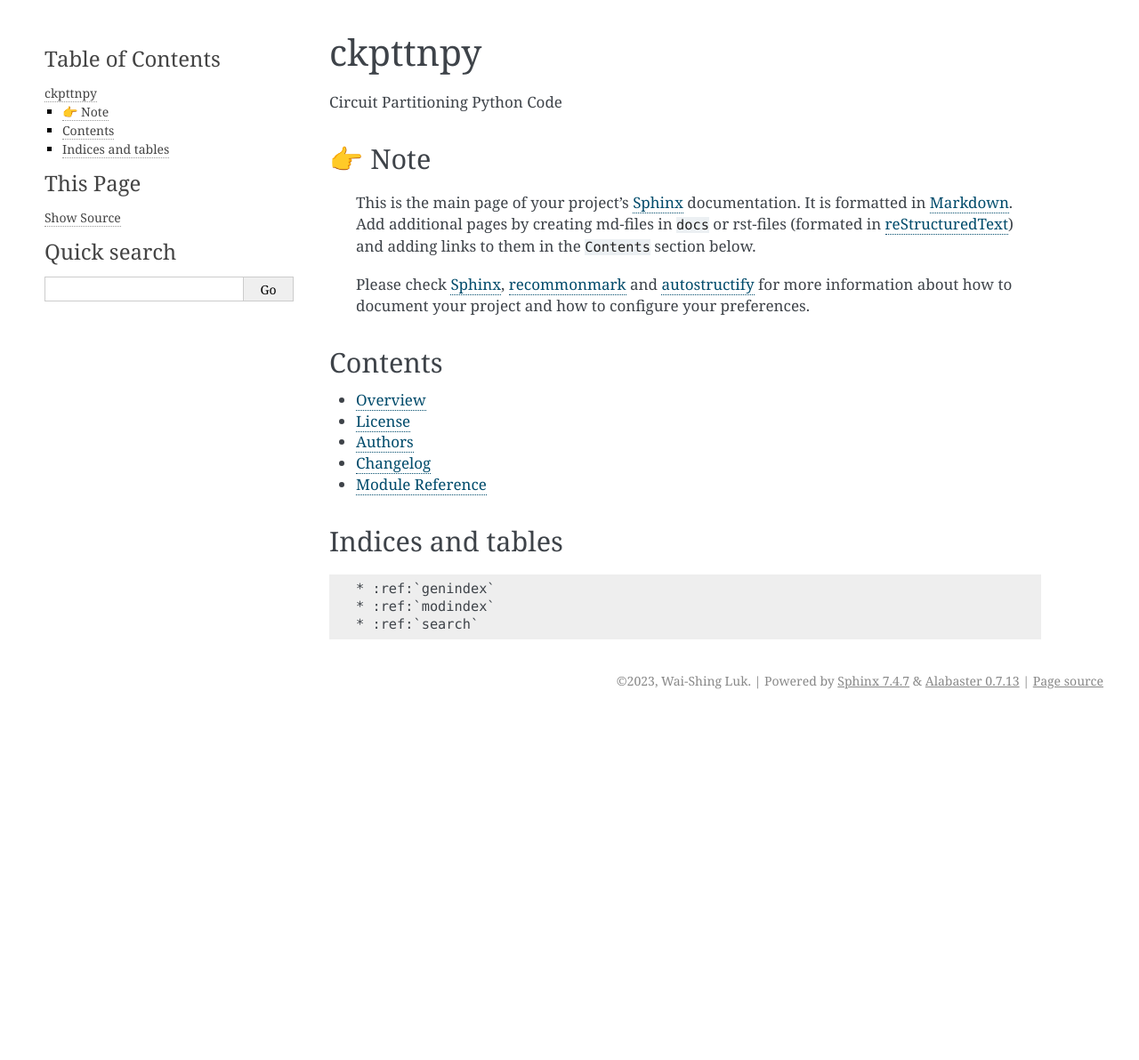
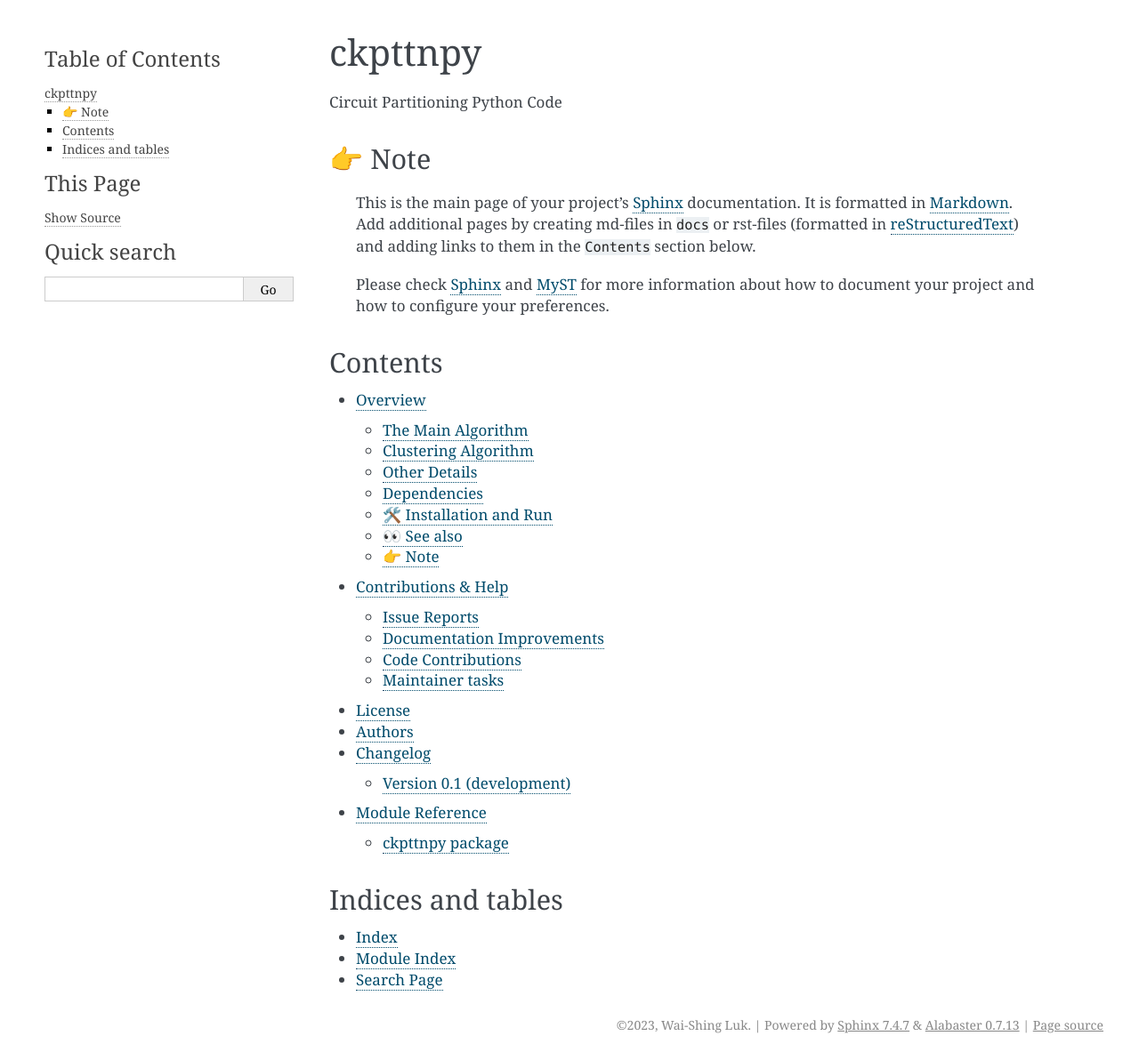
Before and after one commit to luk036/ckpttnpy, a Sphinx documentation site: the page built from docs/index.md, in a window 1280 px wide. Shown: the whole page at 89% size. Built offline with Sphinx 7.4.7, drawn with Linux system fonts in a browser that asks for light colours; before the commit the page ends 900 px from its top, so only the background shows below that.

Commit message:
add README description; try to fix readthedocs

````diff
--- a/docs/index.md
+++ b/docs/index.md
@@ -6,30 +6,32 @@ Circuit Partitioning Python Code
 
 > This is the main page of your project's [Sphinx] documentation. It is
 > formatted in [Markdown]. Add additional pages by creating md-files in
-> `docs` or rst-files (formated in [reStructuredText]) and adding links to
+> `docs` or rst-files (formatted in [reStructuredText]) and adding links to
 > them in the `Contents` section below.
 >
-> Please check [Sphinx], [recommonmark] and [autostructify] for more information
+> Please check [Sphinx] and [MyST] for more information
 > about how to document your project and how to configure your preferences.
 
 ## Contents
 
-- [Overview](readme)
-- [License](license)
-- [Authors](authors)
-- [Changelog](changelog)
-- [Module Reference](api/modules)
+```{toctree}
+:maxdepth: 2
+
+Overview <readme>
+Contributions & Help <contributing>
+License <license>
+Authors <authors>
+Changelog <changelog>
+Module Reference <api/modules>
+```
 
 ## Indices and tables
 
-```eval_rst
-* :ref:`genindex`
-* :ref:`modindex`
-* :ref:`search`
-```
+- {ref}`genindex`
+- {ref}`modindex`
+- {ref}`search`
 
-[sphinx]: http://www.sphinx-doc.org/
-[markdown]: https://daringfireball.net/projects/markdown/
-[restructuredtext]: http://www.sphinx-doc.org/en/master/usage/restructuredtext/basics.html
-[recommonmark]: https://recommonmark.readthedocs.io/en/latest
-[autostructify]: https://recommonmark.readthedocs.io/en/latest/auto_structify.html
+[Sphinx]: http://www.sphinx-doc.org/
+[Markdown]: https://daringfireball.net/projects/markdown/
+[reStructuredText]: http://www.sphinx-doc.org/en/master/usage/restructuredtext/basics.html
+[MyST]: https://myst-parser.readthedocs.io/en/latest/
--- a/docs/readme.md
+++ b/docs/readme.md
@@ -1,40 +1,4 @@
-# ckpttnpy
-
-Circuit Partitioning Python Code
-
-[![Gitpod Ready-to-Code](https://img.shields.io/badge/Gitpod-Ready--to--Code-blue?logo=gitpod)](https://gitpod.io/#https://github.com/luk036/ckpttnpy)
-[![Python application w/ Coverage](https://github.com/luk036/ckpttnpy/actions/workflows/python-app.yml/badge.svg)](https://github.com/luk036/ckpttnpy/actions/workflows/python-app.yml)
-[![Multi-Platforms](https://github.com/luk036/ckpttnpy/actions/workflows/multi-platforms.yml/badge.svg)](https://github.com/luk036/ckpttnpy/actions/workflows/multi-platforms.yml)
-[![Documentation Status](https://readthedocs.org/projects/ckpttnpy/badge/?version=latest)](https://ckpttnpy.readthedocs.io/en/latest/?badge=latest)
-[![codecov](https://codecov.io/gh/luk036/ckpttnpy/branch/master/graph/badge.svg)](https://codecov.io/gh/luk036/ckpttnpy)
-[![Codacy Badge](https://api.codacy.com/project/badge/Grade/1c8b47586d12409e95c7c143b1fec7e8)](https://app.codacy.com/app/luk036/ckpttnpy?utm_source=github.com&utm_medium=referral&utm_content=luk036/ckpttnpy&utm_campaign=Badge_Grade_Dashboard)
-[![CodeFactor](https://www.codefactor.io/repository/github/luk036/ckpttnpy/badge)](https://www.codefactor.io/repository/github/luk036/ckpttnpy)
-[![Maintainability](https://api.codeclimate.com/v1/badges/2551a7289b83520b6cac/maintainability)](https://codeclimate.com/github/luk036/ckpttnpy/maintainability)
-
-## Dependencies
-
-- [luk036/mywheel](https://github.com/luk036/mywheel)
-- [luk036/netlistx](https://github.com/luk036/netlistx)
-- networkx/networkx
-
-## 🛠️ Installation and Run
-
-To setup develop environment:
-
-    pip install git+https://github.com/luk036/mywheel.git
-    pip install git+https://github.com/luk036/netlistx.git
-    pip3 install -r ./requirements.txt &&
-    python3 setup.py develop
-
-To run unit tests:
-
-    python3 setup.py test
-
-## 👀 See also
-
-[ckpttn-cpp](https://github.com/luk036/ckpttn-cpp)
-
-## 👉 Note
-
-This project has been set up using PyScaffold 3.2.1. For details and usage
-information on PyScaffold see <https://pyscaffold.org/>.
+```{include} ../README.md
+:relative-docs: docs/
+:relative-images:
+```
````
Also changed, not shown: docs/authors.md (+4 -3 lines), docs/changelog.md (+4 -7 lines), docs/requirements.txt (+3 -5 lines), .readthedocs.yml.
